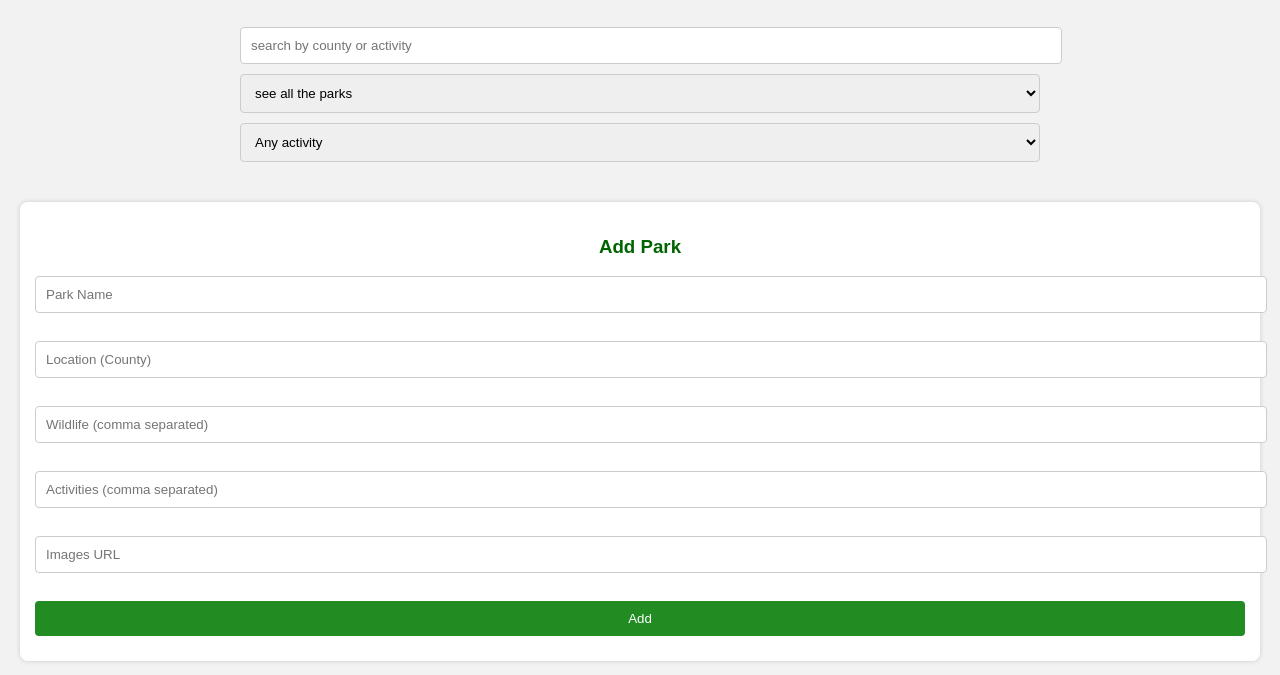
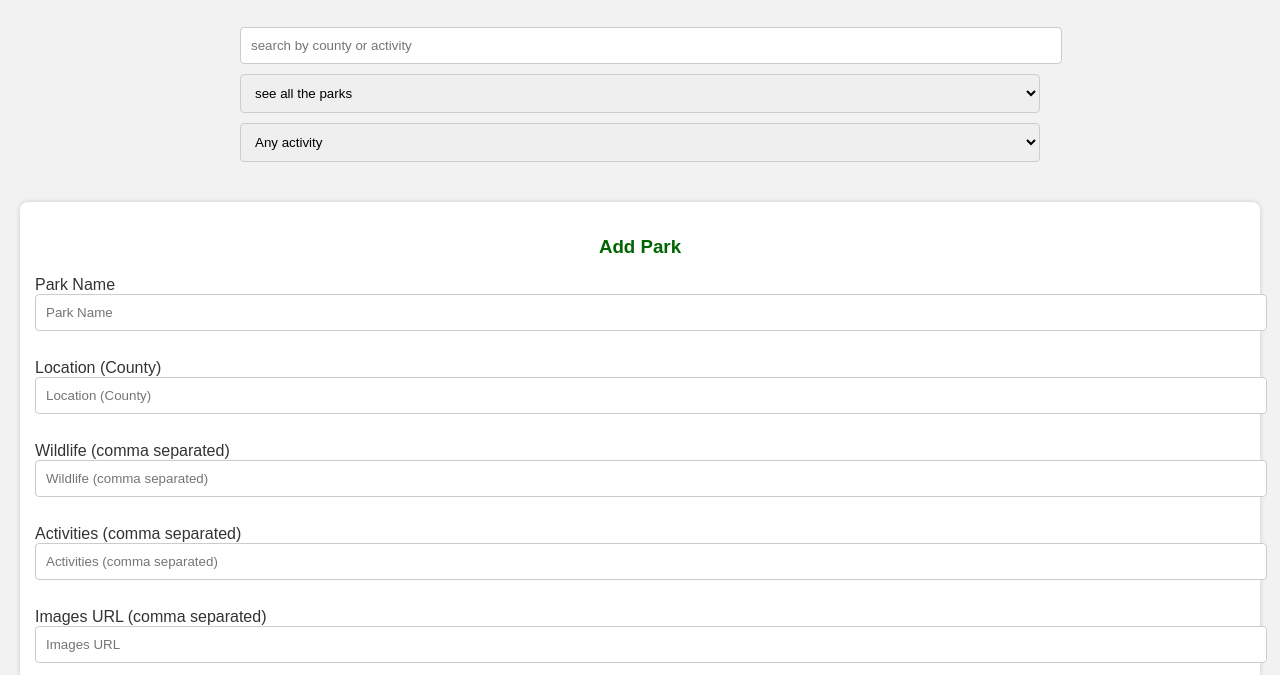
Before and after one commit to Cmay-html/phase-1-project, a plain HTML site: page index.html in a window 1280 px wide. Shown: the part 125-800 px from the top of the page. Drawn offline with Linux system fonts and the light colour scheme; no server answers.

Commit message:
updating my HTML under forms container

```diff
--- a/index.html
+++ b/index.html
@@ -30,23 +30,45 @@
     <div id="button-container">
       <form id="new-form">
         <h3>Add Park</h3>
-        <input type="text" name="name" placeholder="Park Name" required /><br><br>
-        <input type="text" name="location" placeholder="Location (County)" required /><br><br>
-        <input type="text" name="wildlife" placeholder="Wildlife (comma separated)" /><br><br>
-        <input type="text" name="activities" placeholder="Activities (comma separated)" /><br><br>
-        <input type="url" name="images" placeholder="Images URL" /><br><br>
+
+        <label for="new-name">Park Name</label>
+        <input type="text" id="new-name" name="name" placeholder="Park Name" required /><br><br>
+
+        <label for="new-location">Location (County)</label>
+        <input type="text" id="new-location" name="location" placeholder="Location (County)" required /><br><br>
+
+        <label for="new-wildlife">Wildlife (comma separated)</label>
+        <input type="text" id="new-wildlife" name="wildlife" placeholder="Wildlife (comma separated)" /><br><br>
+
+        <label for="new-activities">Activities (comma separated)</label>
+        <input type="text" id="new-activities" name="activities" placeholder="Activities (comma separated)" /><br><br>
+
+        <label for="new-images">Images URL (comma separated)</label>
+        <input type="url" id="new-images" name="images" placeholder="Images URL" /><br><br>
+
         <button type="submit">Add</button>
       </form>
 
       <form id="edit-form" class="hidden">
-         <h4>Edit Park Details</h4>
-         <input type="text" name="name" placeholder="Park Name" required /><br><br>
-         <input type="text" name="location" placeholder="Location (County)" required /><br><br>
-         <input type="text" name="wildlife" placeholder="Wildlife (comma separated)" /><br><br>
-         <input type="text" name="activities" placeholder="Activities (comma separated)" /><br><br>
-         <input type="url" name="images" placeholder="Images URL" /><br><br>
-         <button type="submit">Save</button>
-         <button type="button" id="cancel-edit">Cancel</button>
+        <h4>Edit Park Details</h4>
+
+        <label for="edit-name">Park Name</label>
+        <input type="text" id="edit-name" name="name" placeholder="Park Name" required /><br><br>
+
+        <label for="edit-location">Location (County)</label>
+        <input type="text" id="edit-location" name="location" placeholder="Location (County)" required /><br><br>
+
+        <label for="edit-wildlife">Wildlife (comma separated)</label>
+        <input type="text" id="edit-wildlife" name="wildlife" placeholder="Wildlife (comma separated)" /><br><br>
+
+        <label for="edit-activities">Activities (comma separated)</label>
+        <input type="text" id="edit-activities" name="activities" placeholder="Activities (comma separated)" /><br><br>
+
+        <label for="edit-images">Images URL (comma separated)</label>
+        <input type="url" id="edit-images" name="images" placeholder="Images URL" /><br><br>
+
+        <button type="submit">Save</button>
+        <button type="button" id="cancel-edit">Cancel</button>
       </form>
 
     </div>
```
